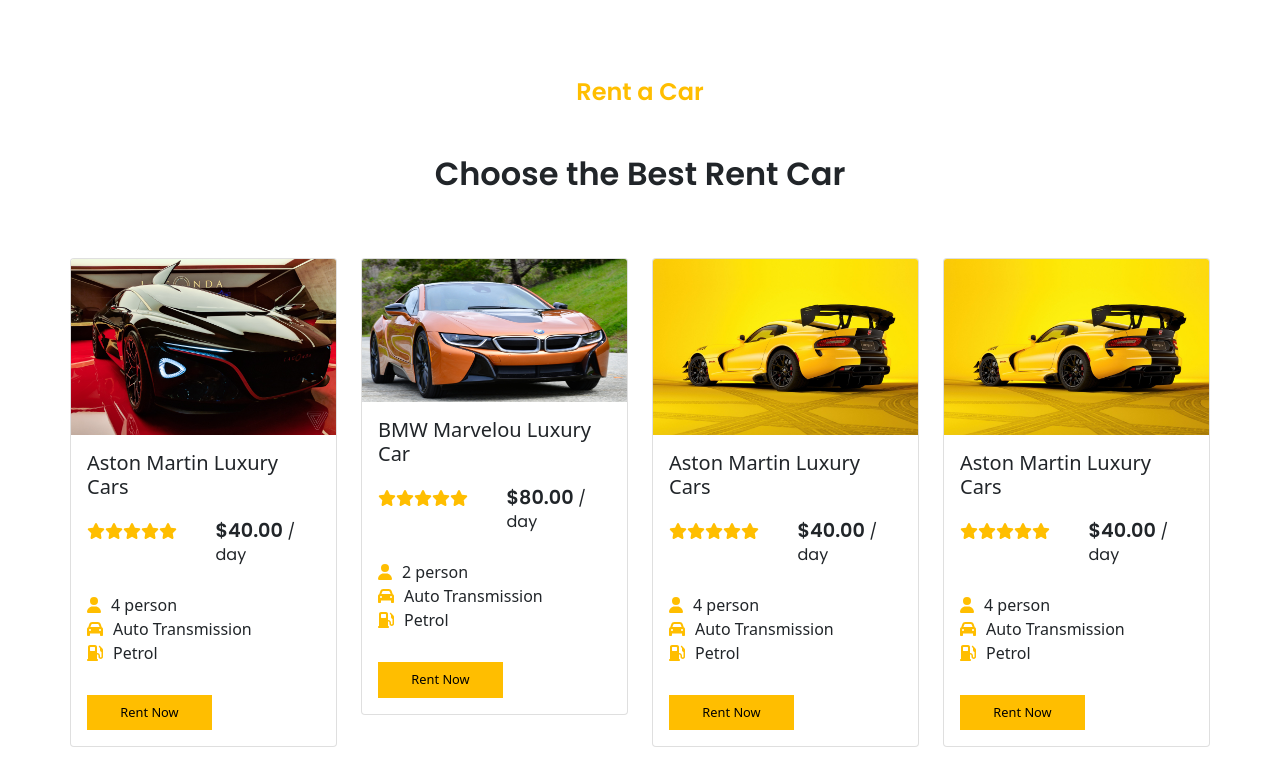
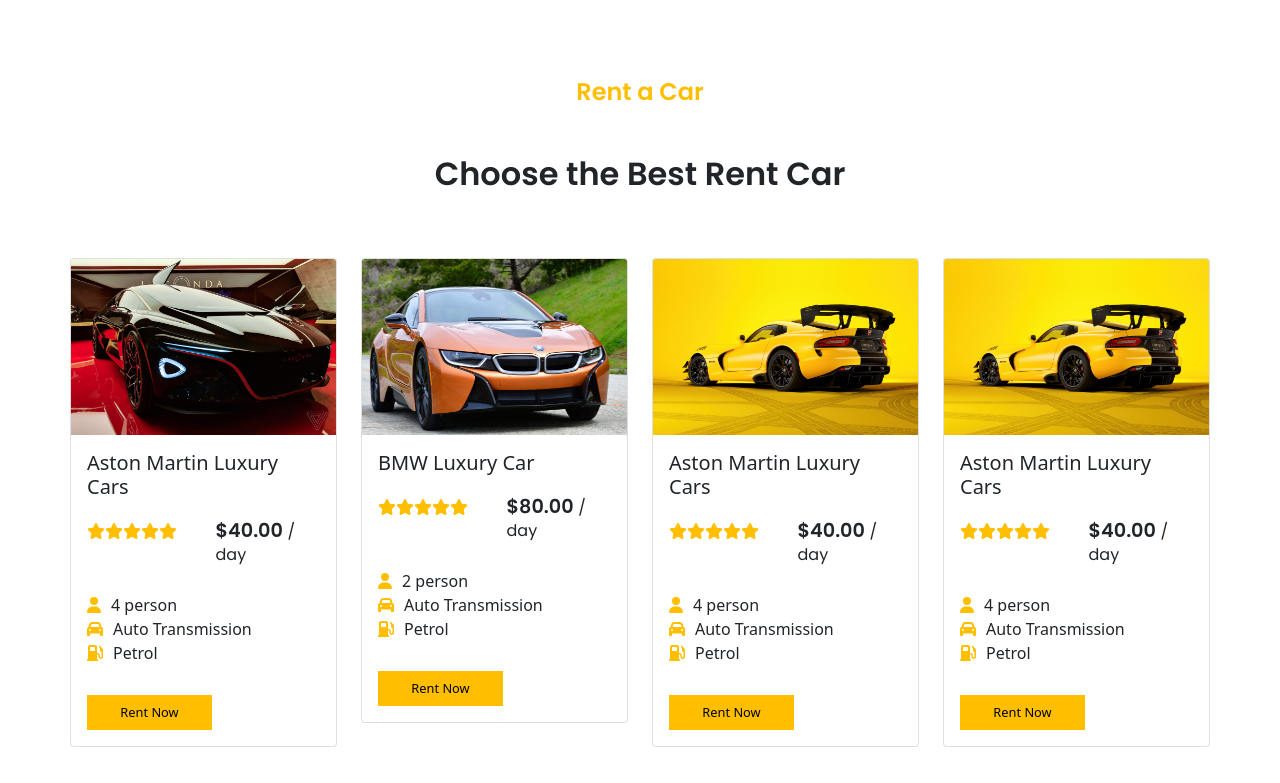
Before and after one commit to JCciasico/Car-Rental, a Vue app: page / in a window 1280 px wide. Shown: the part 3361-4144 px from the top of the page. Built offline with nearby package versions, Linux system fonts and the light colour scheme; a web font is replaced by a local one; what vue-scroll-reveal would draw is missing.

Commit message:
refactor: car image size

```diff
--- a/src/components/RentSection.vue
+++ b/src/components/RentSection.vue
@@ -49,7 +49,7 @@
                     <div class="card">
                         <img src="../assets/BMW-i8-Concept.jpg" class="card-img-top" alt="...">
                         <div class="card-body">
-                            <h5 class="card-title">BMW Marvelou Luxury Car</h5>
+                            <h5 class="card-title">BMW Luxury Car</h5>
                             <div class="row box">
                                 <div class="col-lg-6 col-md-12">
                                     <i class="fa-solid fa-star icon"></i>
```
Also changed, not shown: src/assets/BMW-i8-Concept.jpg, src/assets/bmw.jpg (added).
